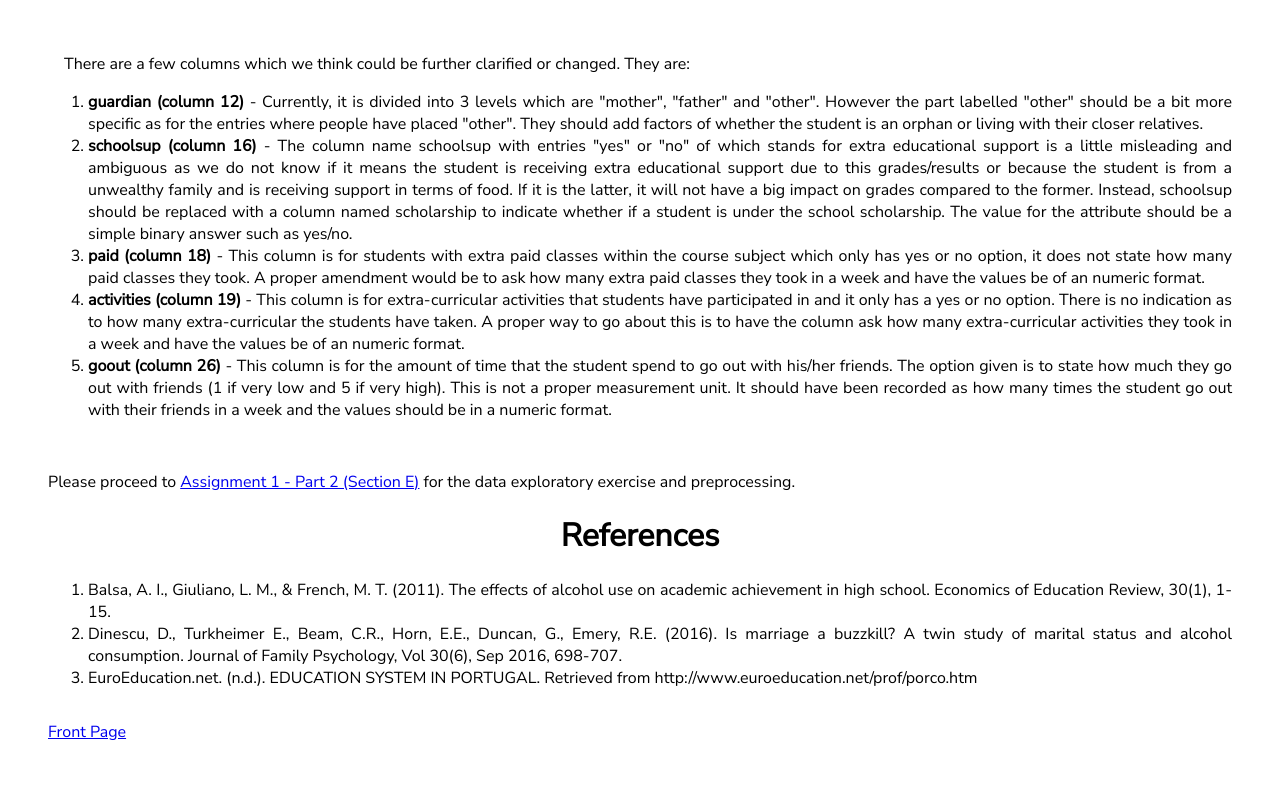
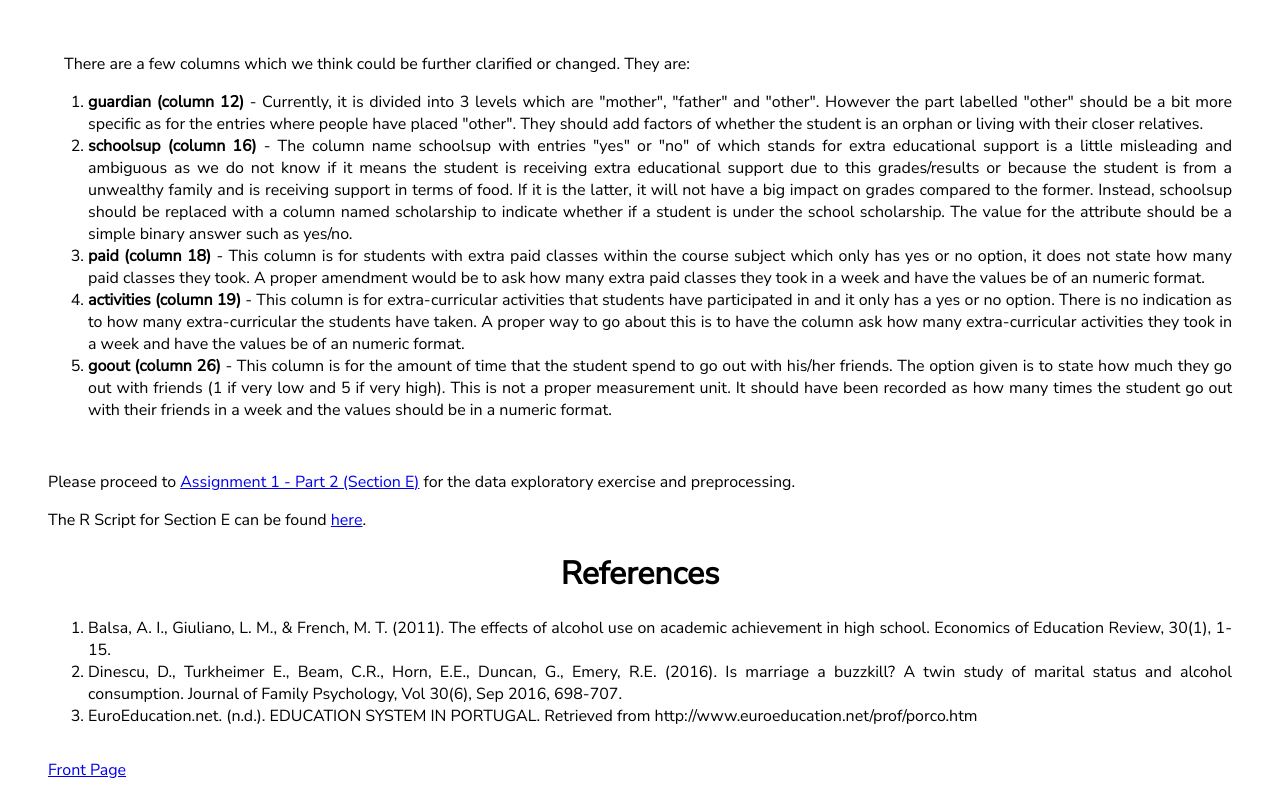
Before and after one commit to TiewKH/TiewKH.github.io, a plain HTML site: page ass1p1.html in a window 1280 px wide. Shown: the part 3510-4307 px from the top of the page. Before the commit the page ends 4269 px from the top, so only its background shows below. Drawn offline with Linux system fonts and the light colour scheme.

Commit message:
Added R Script

```diff
--- a/ass1p1.html
+++ b/ass1p1.html
@@ -310,7 +310,7 @@
 		</br>
 
 		<p>Please proceed to <a href = "ass1p2.html"> Assignment 1 - Part 2 (Section E)</a> for the data exploratory exercise and preprocessing.</p>
-
+		<p>The R Script for Section E can be found <a href="Assignment 1 Script.R" download="Assignment 1 Script.R">here</a>.</p>
 		<h1>References</h1>
 		<ol>
 			<li>Balsa, A. I., Giuliano, L. M., & French, M. T. (2011). The effects of alcohol use on academic achievement in high school. Economics of Education Review, 30(1), 1-15. </li>
```
Also changed, not shown: 2 other files.
